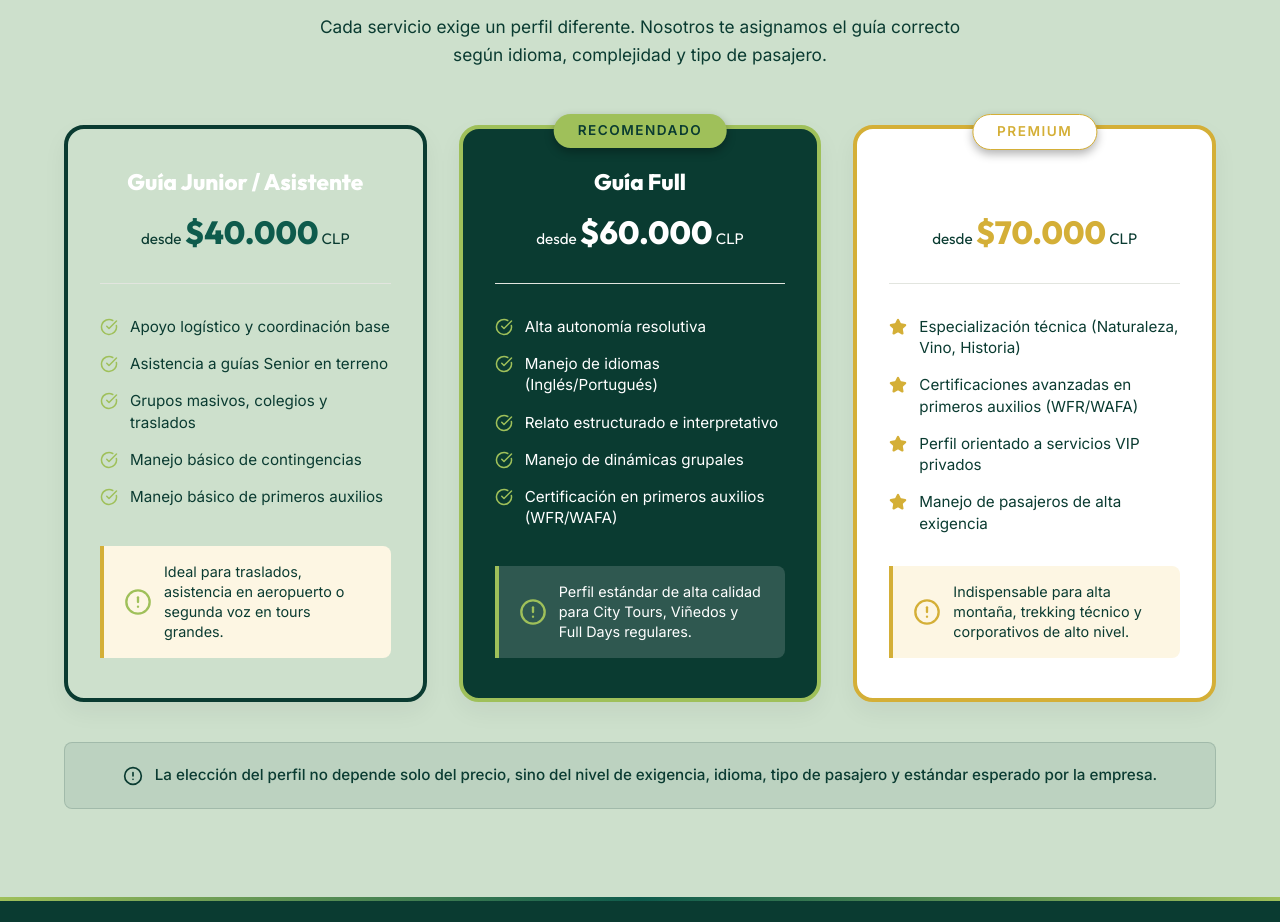
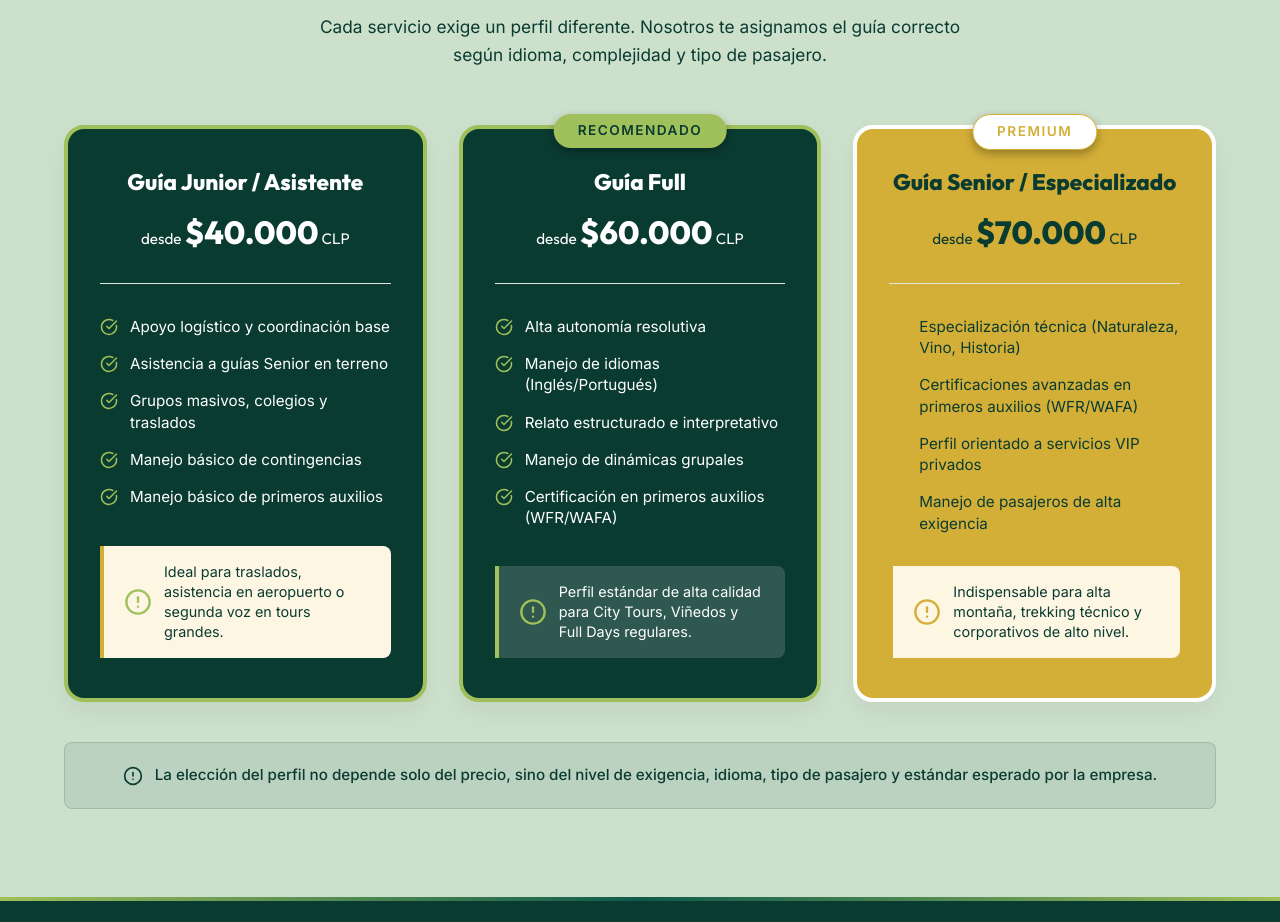
Before and after one commit to guiaalacartaoficial/guia-a-la-carta-web, a React (Vite) app: page /servicios in a window 1280 px wide. Shown: the part 4240-5162 px from the top of the page. Built offline with nearby package versions, Linux system fonts and the light colour scheme; no server answers.

Commit message:
Nuevos colores para tarjetas de niveles: Junior verde oscuro y Senior dorado

```diff
--- a/src/pages/Servicios.css
+++ b/src/pages/Servicios.css
@@ -630,8 +630,16 @@
 }
 
 .profile-tier-card.tier-junior {
-  background-color: #CDE0CC !important;
-  border: 4px solid var(--c-primary-dark) !important;
+  background-color: var(--c-primary-dark) !important;
+  border: 4px solid var(--c-accent) !important;
+}
+
+.profile-tier-card.tier-junior h4,
+.profile-tier-card.tier-junior p,
+.profile-tier-card.tier-junior li,
+.profile-tier-card.tier-junior .tier-price,
+.profile-tier-card.tier-junior .tier-price span {
+  color: white !important;
 }
 
 .profile-tier-card.tier-full {
@@ -658,8 +666,16 @@
 }
 
 .profile-tier-card.tier-senior {
-  background-color: white !important;
-  border: 4px solid var(--b2b-gold) !important;
+  background-color: var(--b2b-gold) !important;
+  border: 4px solid white !important;
+}
+
+.profile-tier-card.tier-senior h4,
+.profile-tier-card.tier-senior p,
+.profile-tier-card.tier-senior li,
+.profile-tier-card.tier-senior .tier-price,
+.profile-tier-card.tier-senior .tier-price span {
+  color: var(--c-primary-dark) !important;
 }
 
 .profile-tier-badge {
```
